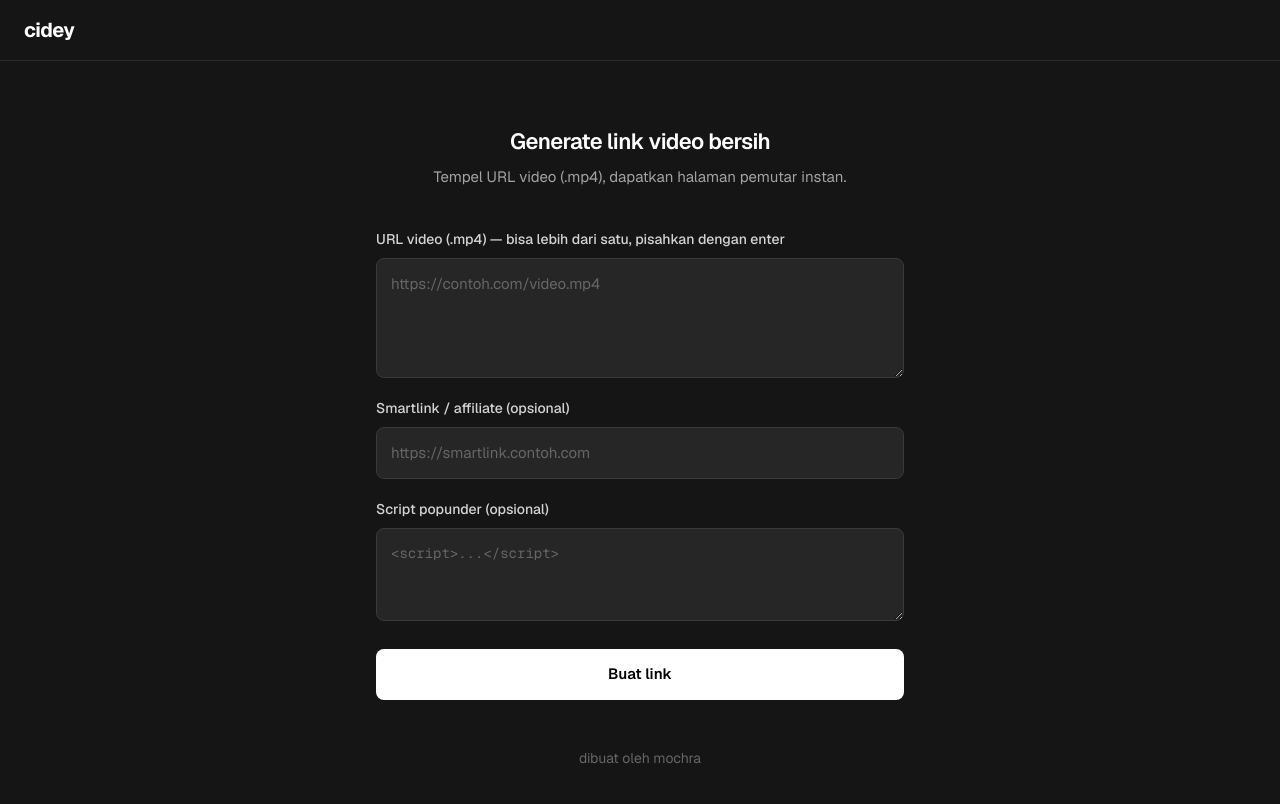
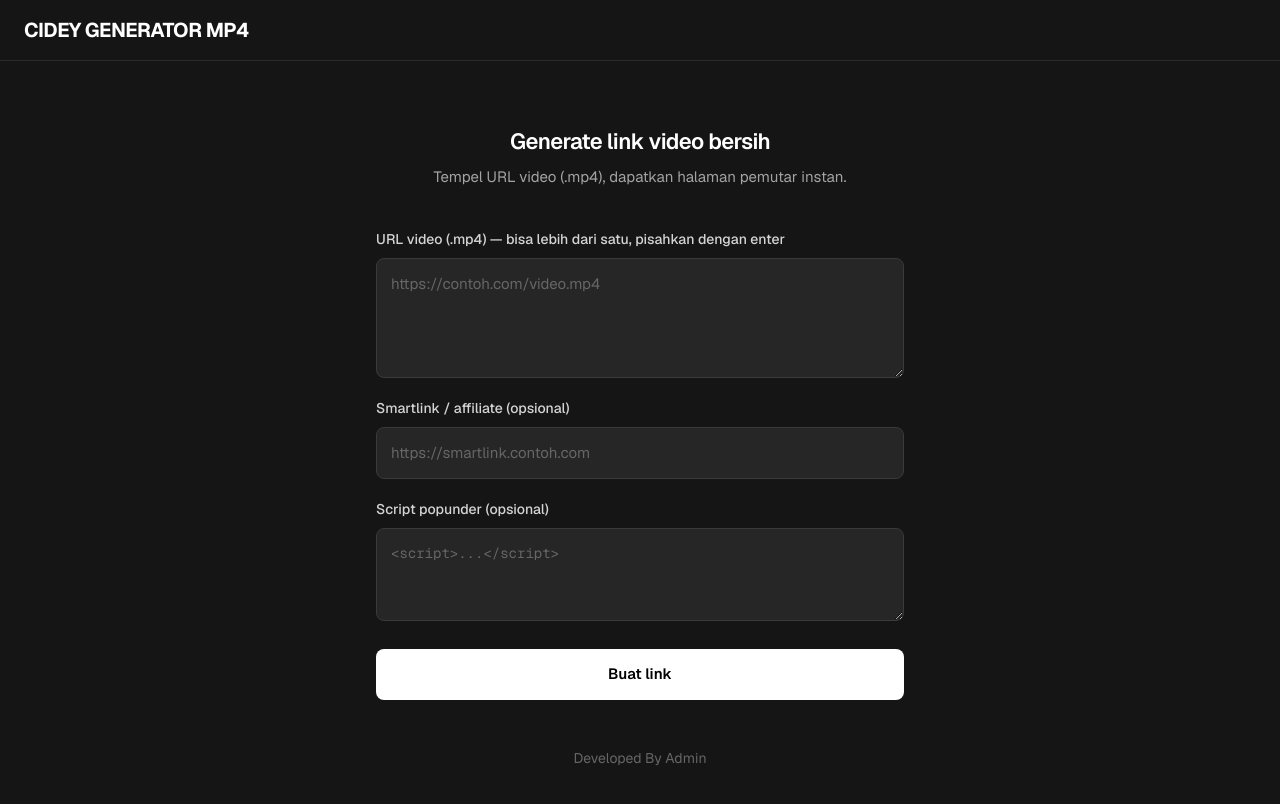
Before and after one commit to superraff27/cidey-generator, a Next.js app: page / in a window 1280 px wide. Shown: the top 804 px of the page. Built offline with nearby package versions, Linux system fonts and the light colour scheme.

Commit message:
update cpyright

```diff
--- a/app/[id]/page.js
+++ b/app/[id]/page.js
@@ -61,7 +61,7 @@ export default async function VideoPlayerPage({ params }) {
       {/* Header Bar (Videy 1:1 Style) */}
       <header className="w-full max-w-7xl mx-auto px-6 sm:px-10 py-5 flex items-center justify-between">
         <Link href="/" className="text-2xl font-bold tracking-tight text-black hover:opacity-80 transition-opacity font-sans">
-          cidey
+          CIDEY
         </Link>
 
         <a
@@ -112,7 +112,7 @@ export default async function VideoPlayerPage({ params }) {
         {/* Developer Branding */}
         <div className="mt-12 text-center">
           <p className="text-[11px] tracking-widest font-extrabold text-slate-400 uppercase">
-            DEVELOPED BY MOCHRA
+            DEVELOPED by CIDEYOU
           </p>
         </div>
 
@@ -180,5 +180,5 @@ export default async function VideoPlayerPage({ params }) {
       />
 
     </div>
-  );
+  );4
 }
--- a/app/page.js
+++ b/app/page.js
@@ -99,7 +99,7 @@ export default function HomePage() {
       {/* Header */}
       <header className="w-full px-6 py-4 flex items-center justify-between border-b border-[#2b2b2b]">
         <div className="font-bold text-xl tracking-tight text-white">
-          cidey
+          CIDEY GENERATOR MP4
         </div>
         {/* Menu dihilangkan sesuai permintaan */}
       </header>
@@ -221,7 +221,7 @@ export default function HomePage() {
         {/* Footer / Copyright */}
         <div className="mt-12 mb-8 text-center">
           <p className="text-[14px] text-[#666]">
-            dibuat oleh mochra
+            Developed By Admin
           </p>
         </div>
 
```
